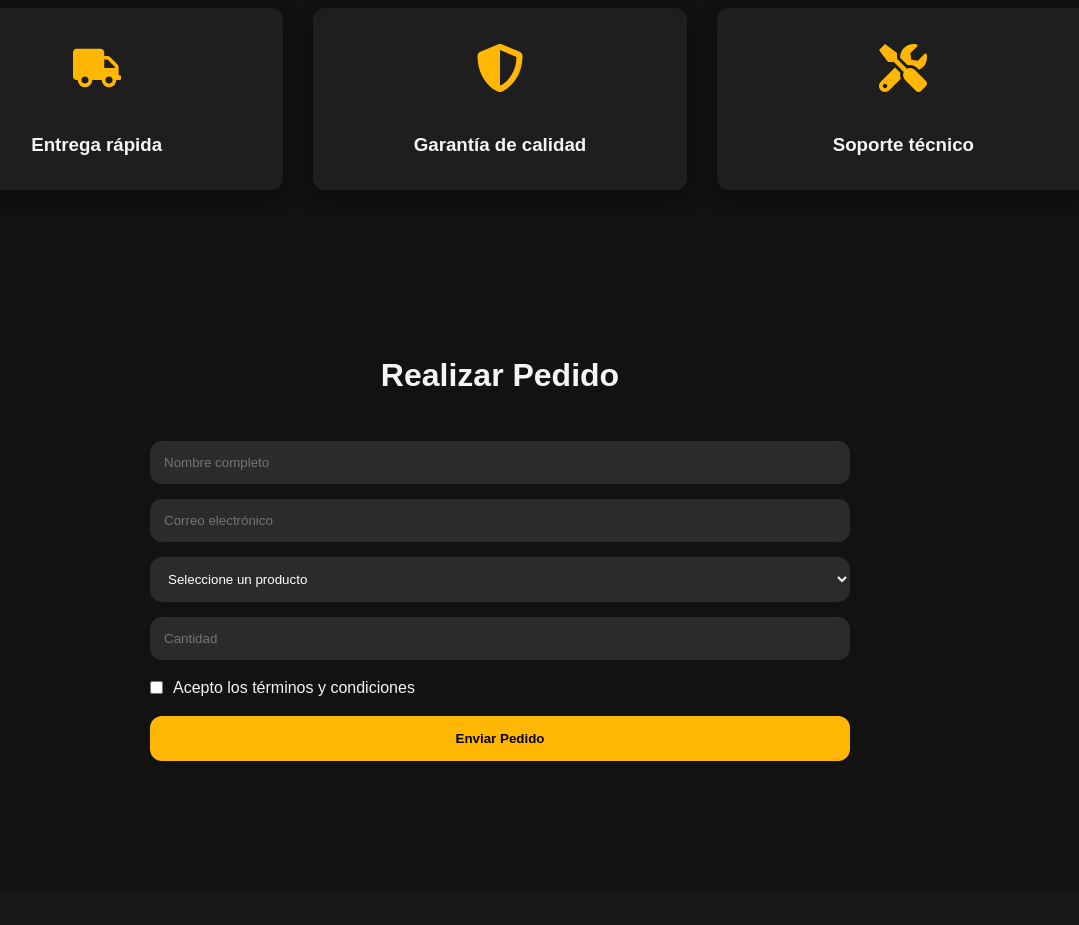
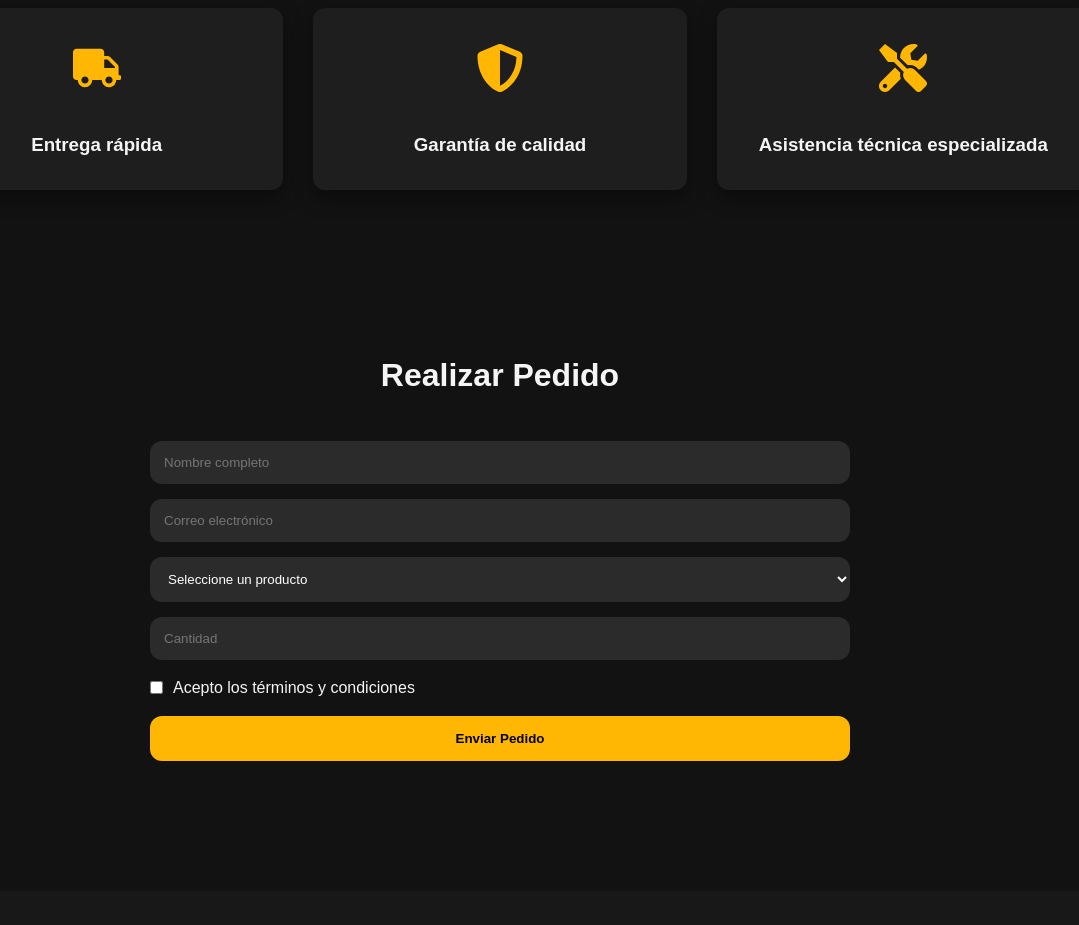
Before and after one commit to ajacomeh/toolstore-react, a React (Vite) app: page / in a window 1280 px wide. Shown: the part 1540-2465 px from the top of the page, without its empty margins (140-1219 px from the left). Built offline with nearby package versions, Linux system fonts and the light colour scheme.

Commit message:
Mejora sección beneficios

```diff
--- a/src/components/Benefits.jsx
+++ b/src/components/Benefits.jsx
@@ -17,7 +17,7 @@ function Benefits() {
     },
     {
       icon: <FaTools />,
-      text: "Soporte técnico"
+      text: "Asistencia técnica especializada"
     }
   ];
 
```
